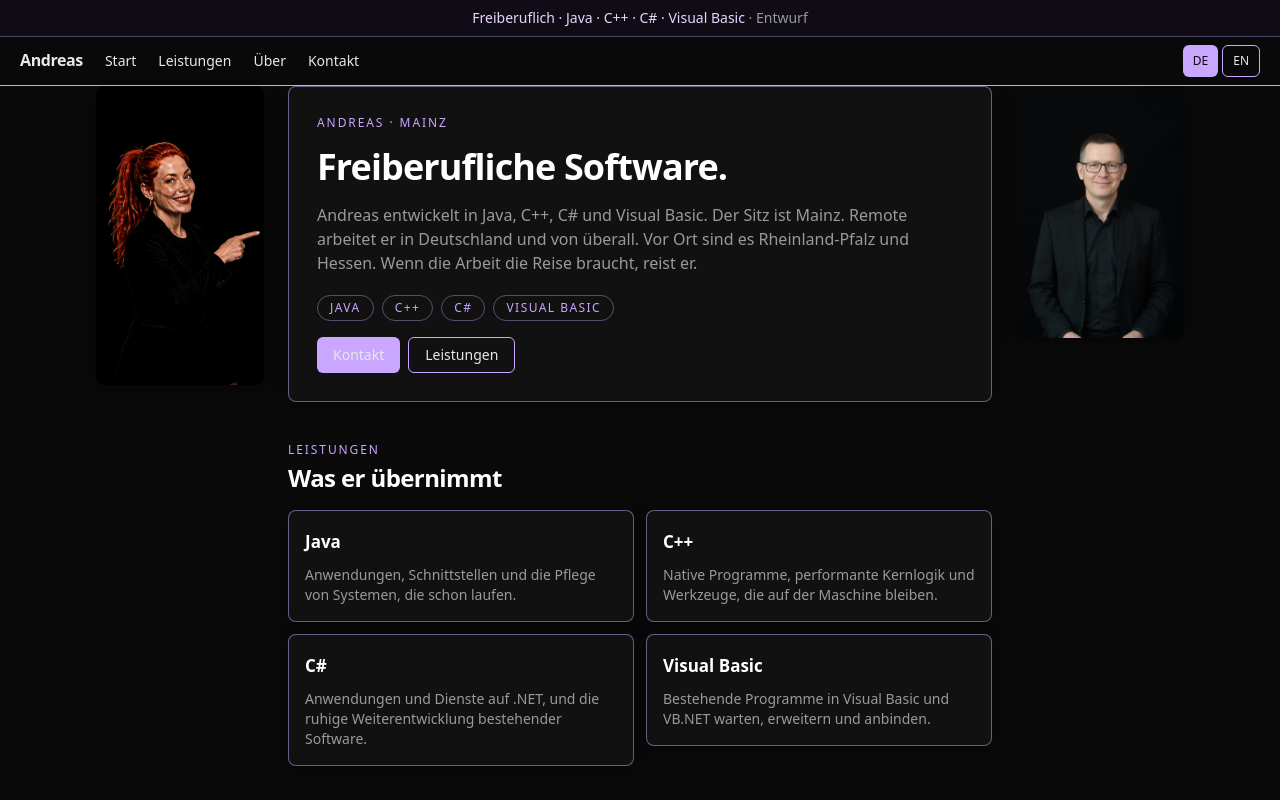
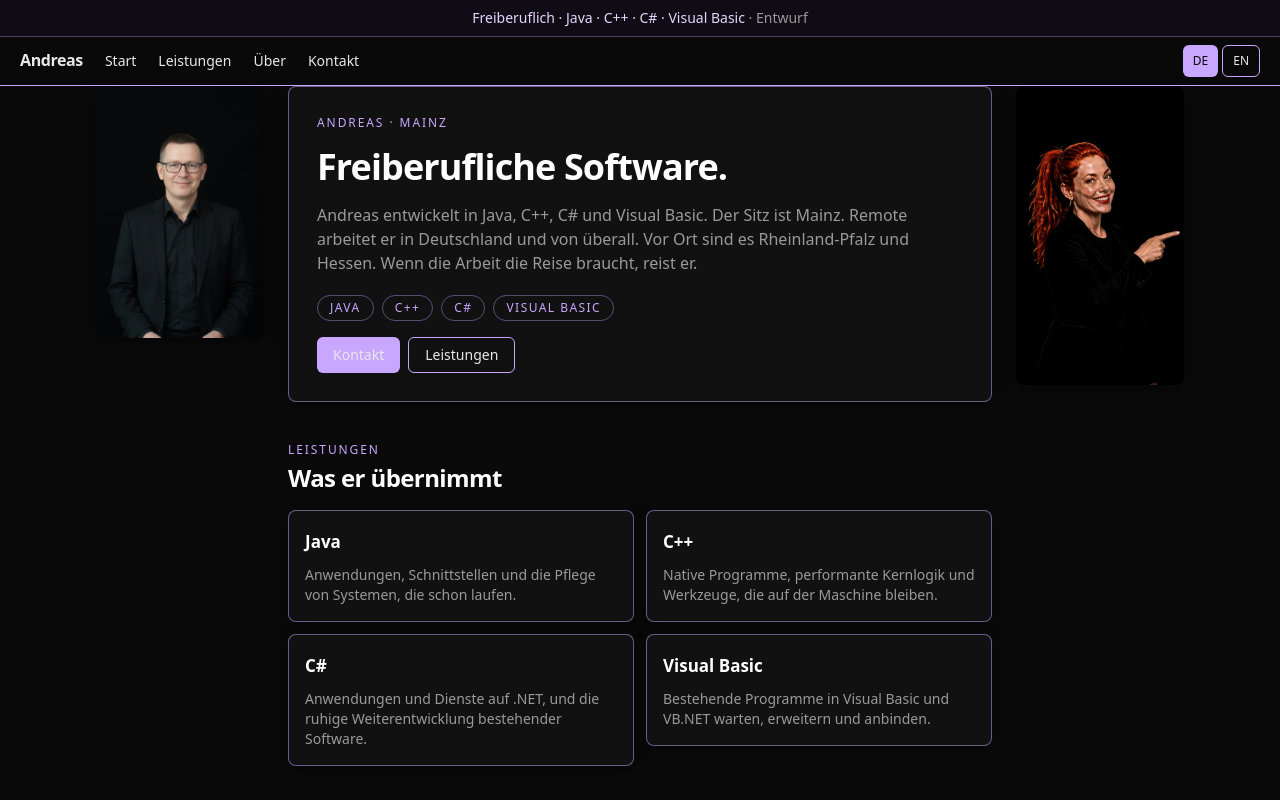
Before and after one commit to TheWhiteWitchTM/andreas, a Next.js app: page / in a window 1280 px wide. Shown: the top 800 px of the page. Built offline with nearby package versions, Linux system fonts and the light colour scheme.

Commit message:
Put Andreas on the left rail.
The reading column stays in the middle. Mira's portrait moves to the right.

```diff
--- a/app/globals.css
+++ b/app/globals.css
@@ -55,7 +55,7 @@ a {
   @apply text-xs font-medium uppercase tracking-[0.16em] text-accent;
 }
 
-/* Three columns, same frame as The White Witch: Mira, the reading text, Andreas.
+/* Three columns, same frame as The White Witch: Andreas, the reading text, Mira.
    Sticky stays on the inner box. Sticky on the flex item crushed the article. */
 .page-frame {
   flex: 1 0 auto;
--- a/components/SideLeft.tsx
+++ b/components/SideLeft.tsx
@@ -1,19 +1,23 @@
 "use client"
 
-import { person, withBase } from "@/lib/site"
+import { usePathname } from "next/navigation"
+import { dictionary } from "@/lib/i18n"
+import { splitPath } from "@/lib/routes"
+import { portrait, withBase } from "@/lib/site"
 
 export function SideLeft() {
+  const { lang } = splitPath(usePathname())
+  const copy = dictionary[lang]
+
   return (
-    <aside className="side-rail" aria-label="Mira">
+    <aside className="side-rail" aria-label="Andreas">
       <div className="side-stick">
-        <a href={person.mira} target="_blank" rel="noopener noreferrer">
-          <img
-            src={withBase("/mira.jpg")}
-            alt="Mira, smiling, red hair in a ponytail, black jacket, pointing."
-            width={1008}
-            height={1792}
-          />
-        </a>
+        <img
+          src={withBase(portrait.src)}
+          alt={copy.portraitAlt}
+          width={portrait.width}
+          height={portrait.height}
+        />
       </div>
     </aside>
   )
--- a/components/SideRight.tsx
+++ b/components/SideRight.tsx
@@ -1,18 +1,17 @@
-"use client"
-
-import { usePathname } from "next/navigation"
-import { dictionary } from "@/lib/i18n"
-import { splitPath } from "@/lib/routes"
-import { portrait, withBase } from "@/lib/site"
+import { person, withBase } from "@/lib/site"
 
 export function SideRight() {
-  const { lang } = splitPath(usePathname())
-  const copy = dictionary[lang]
-
   return (
-    <aside className="side-rail" aria-label="Andreas">
+    <aside className="side-rail" aria-label="Mira">
       <div className="side-stick">
-        <img src={withBase(portrait.src)} alt={copy.portraitAlt} width={portrait.width} height={portrait.height} />
+        <a href={person.mira} target="_blank" rel="noopener noreferrer">
+          <img
+            src={withBase("/mira.jpg")}
+            alt="Mira, smiling, red hair in a ponytail, black jacket, pointing."
+            width={1008}
+            height={1792}
+          />
+        </a>
       </div>
     </aside>
   )
```
